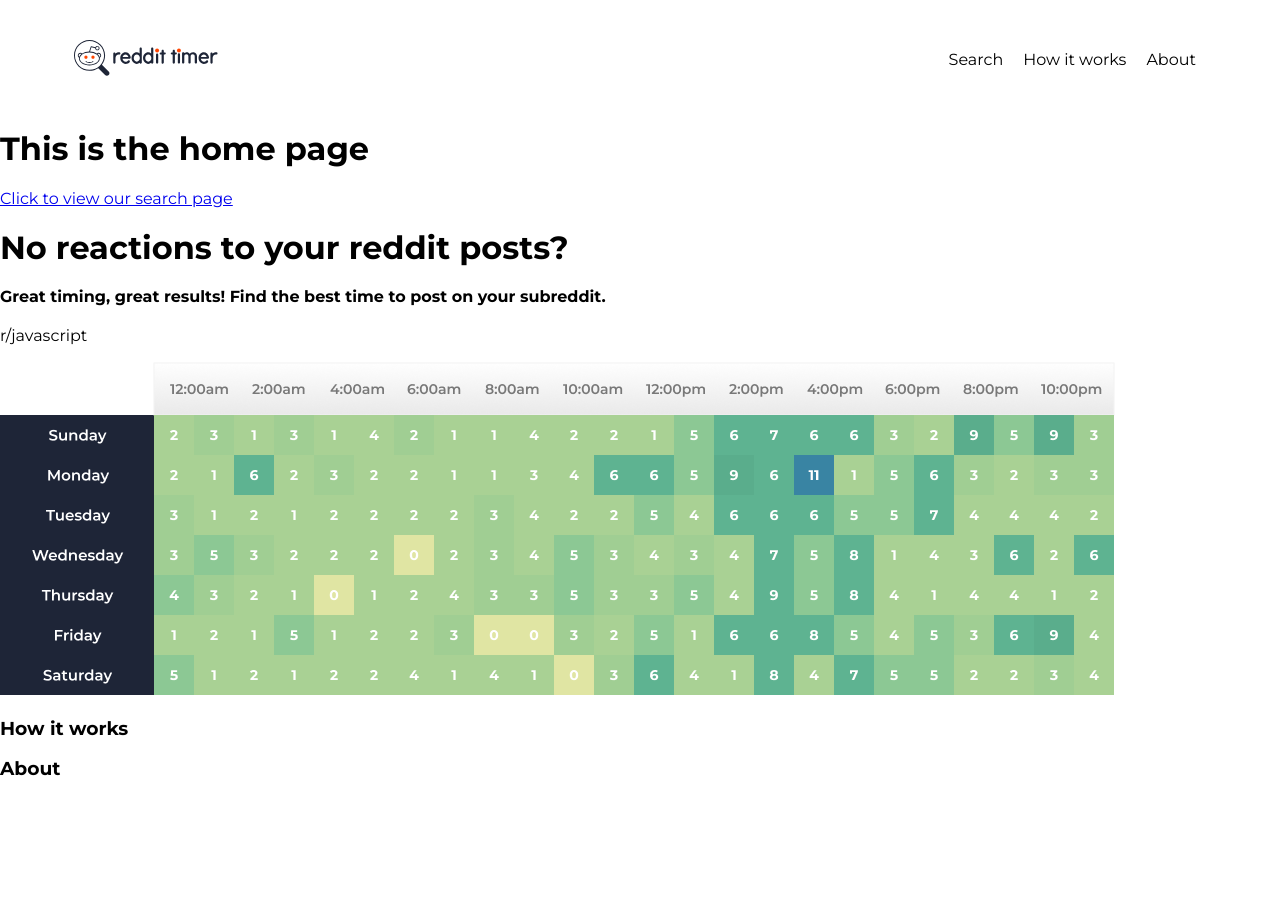
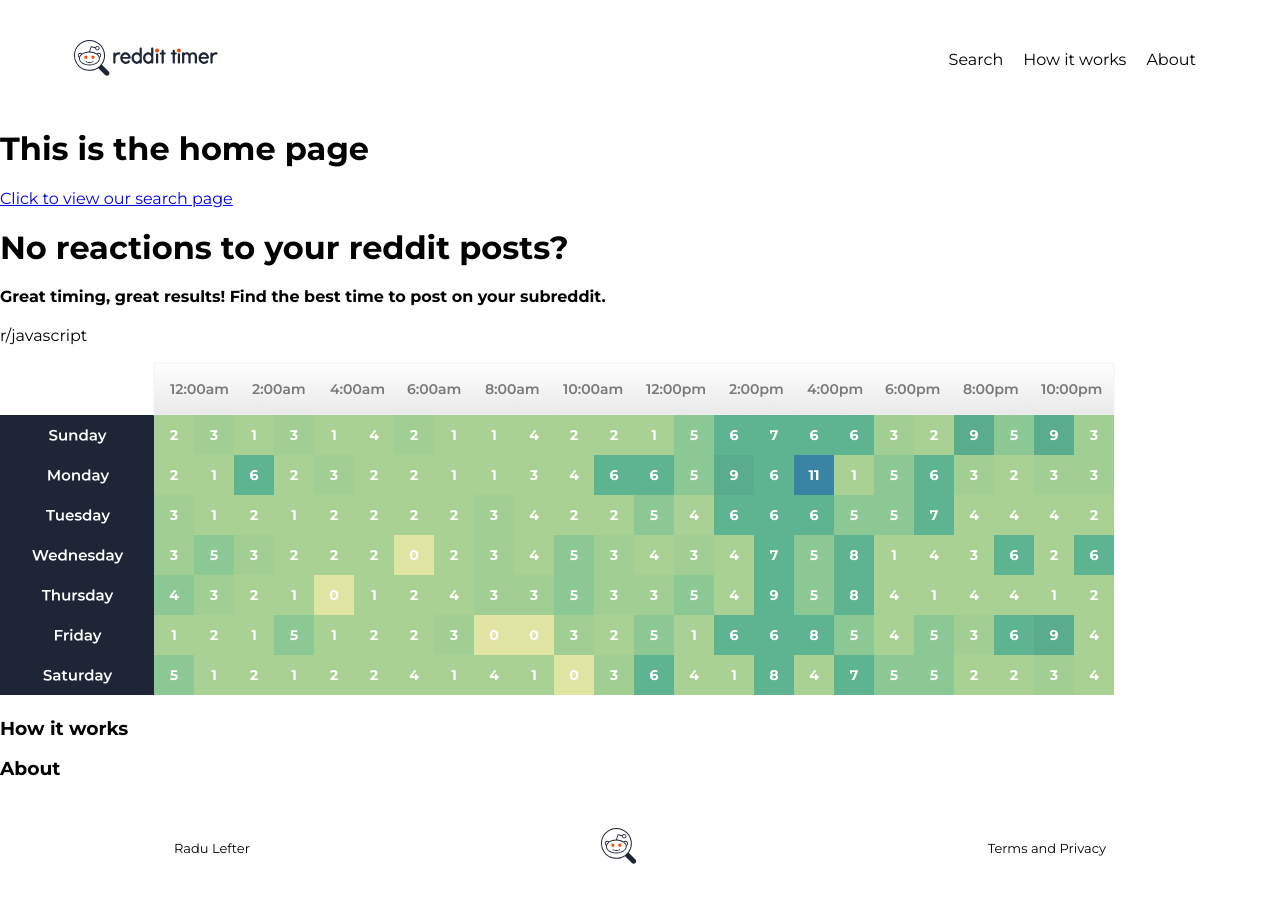
Before and after one commit to jkettmann/reddit-timer-radu-lefter, a React (Create React App) app: page / in a window 1280 px wide. Shown: the top 902 px of the page. Before the commit the page ends 800 px from the top, so only its background shows below. Built offline with nearby package versions, Linux system fonts and the light colour scheme.

Commit message:
implemented the footer

```diff
--- /dev/null
+++ b/src/Components/Footer/Footer.js
@@ -0,0 +1,16 @@
+import React from 'react';
+import { Link } from 'react-router-dom';
+import styles from './Footer.module.css';
+import { ReactComponent as Logo } from './logo2.svg';
+
+function Footer() {
+  return (
+    <footer className={styles.footer}>
+      <a href="https://radulefter.co.uk/" className={styles.link1}>Radu Lefter</a>
+      <Link to="/"><Logo /></Link>
+      <a href="/" className={styles.link2}>Terms and Privacy</a>
+    </footer>
+  );
+}
+
+export default Footer;
--- /dev/null
+++ b/src/Components/Footer/Footer.module.css
@@ -0,0 +1,24 @@
+.footer{
+    max-width: 100%;
+    height: 100px;
+    margin: 10px;
+    display: flex;
+    align-items: center;
+    justify-content: space-between;
+    padding-left: 5%;
+    padding-right: 5%;
+}
+
+.link1{
+    padding-left: 100px;
+    text-decoration: none;
+    font-size: small;
+    color: black;
+}
+
+.link2{
+    padding-right: 100px;
+    text-decoration: none;
+    font-size: small;
+    color: black;
+}
--- a/src/Components/Home/Home.js
+++ b/src/Components/Home/Home.js
@@ -1,6 +1,7 @@
 import React from 'react';
 import { Link } from 'react-router-dom';
 import Header from '../Header/Header';
+import Footer from '../Footer/Footer';
 import table from './table.png';
 
 function Home() {
@@ -32,6 +33,7 @@ function Home() {
           About
         </h3>
       </div>
+      <Footer />
     </div>
   );
 }
```
Also changed, not shown: src/Components/Footer/logo2.svg (added).
